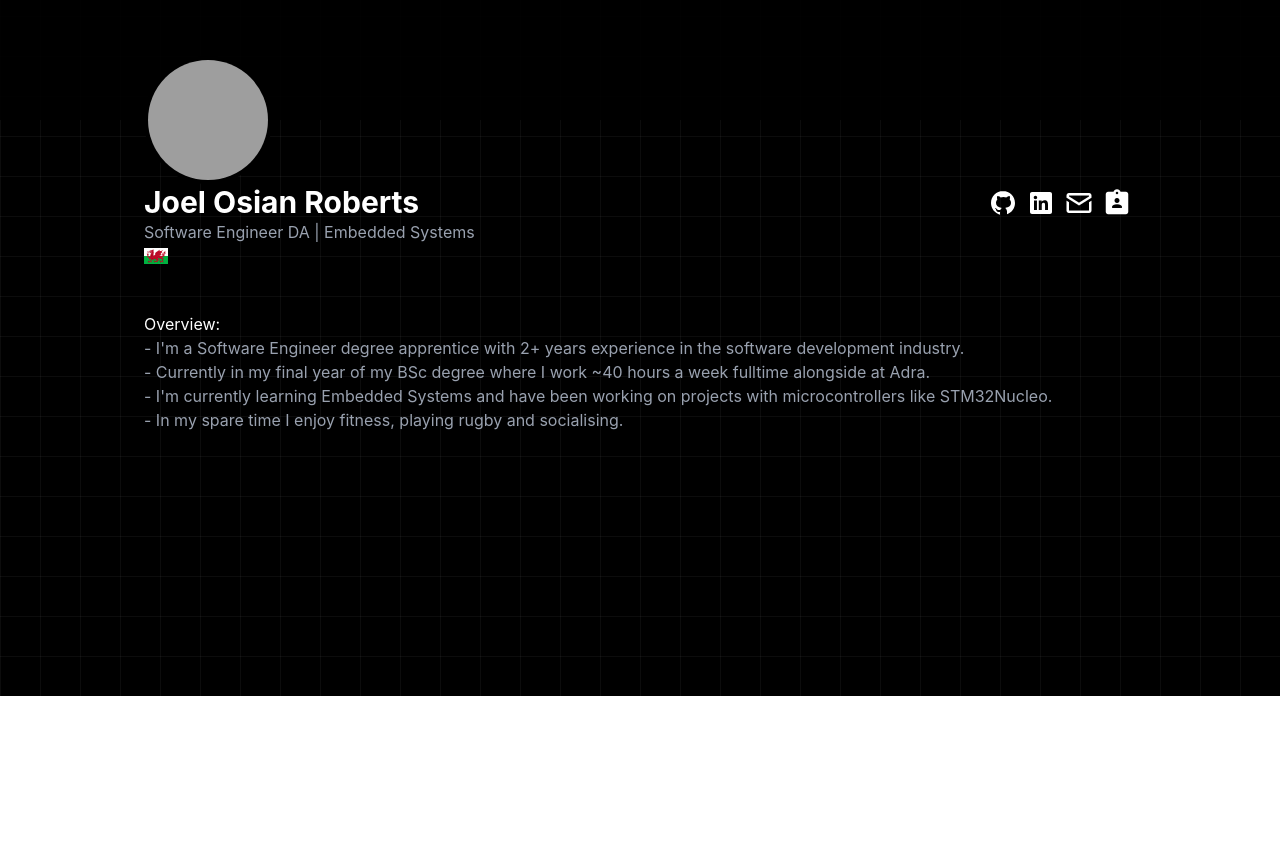
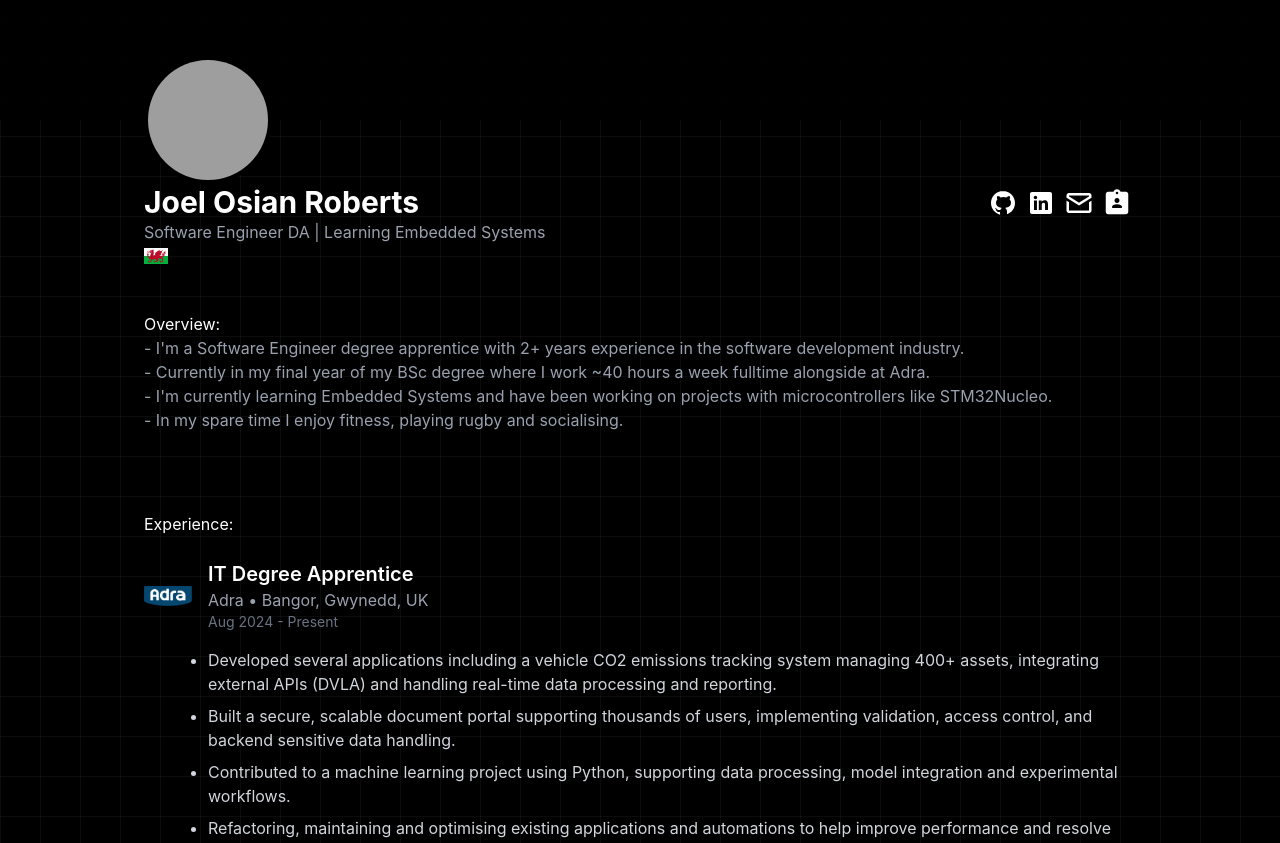
Before and after one commit to joel06rob/react-portfolio, a React (Vite) app in the folder react-portfolio/: page / in a window 1280 px wide. Shown: the part 104-947 px from the top of the page. Before the commit the page ends 800 px from the top, so only its background shows below. Built offline with nearby package versions, Linux system fonts and the light colour scheme; grey boxes are pictures that could not be loaded.

Commit message:
experience - structure and setup

```diff
--- a/react-portfolio/index.html
+++ b/react-portfolio/index.html
@@ -5,7 +5,7 @@
     <meta name="viewport" content="width=device-width, initial-scale=1.0" />
     <title>react-portfolio</title>
   </head>
-  <body>
+  <body class="bg-black">
     <div id="root"></div>
     <script type="module" src="/src/main.jsx"></script>
   </body>
--- a/react-portfolio/src/App.jsx
+++ b/react-portfolio/src/App.jsx
@@ -1,9 +1,10 @@
 import About from "./components/About"
+import Experience from "./components/Experience";
 
 function App() {
   return(
-    <div className="min-h-screen bg-black text-white">
-      <div className="absolute inset-0 animate-pulseGrid"
+    <div className="relative min-h-screen bg-black text-white">
+      <div className="absolute inset-0 z-0 animate-pulseGrid"
       style={{
       backgroundImage: `
         linear-gradient(rgba(255, 255, 255,0.05) 1px, transparent 1px),
@@ -13,7 +14,7 @@ function App() {
       }}/>
         <About></About>
         <div className="relative z-10 max-w-5xl mx-auto px-4">
-
+          <Experience></Experience>
         </div>
 
     </div>
--- a/react-portfolio/src/components/About.jsx
+++ b/react-portfolio/src/components/About.jsx
@@ -16,7 +16,7 @@ export default function About(){
                 <div className="flex-col">
                     <h1 className="text-3xl font-bold">Joel Osian Roberts</h1>
                     <p className="text-gray-400">
-                        Software Engineer DA | Embedded Systems
+                        Software Engineer DA | Learning Embedded Systems
                     </p>
                     <img className="mt-1 w-6 h-4" src="/welshflag.svg"></img>
                 </div>
--- /dev/null
+++ b/react-portfolio/src/components/Experience.jsx
@@ -0,0 +1,60 @@
+const experiences = [
+    {
+        role: "IT Degree Apprentice",
+        company: "Adra",
+        location: "Bangor, Gwynedd, UK",
+        date: "Aug 2024 - Present",
+        logo: "/adra-logo.png",
+        desc: [
+            "Developed several applications including a vehicle CO2 emissions tracking system managing 400+ assets, integrating external APIs (DVLA) and handling real-time data processing and reporting.",
+            "Built a secure, scalable document portal supporting thousands of users, implementing validation, access control, and backend sensitive data handling.",
+            "Contributed to a machine learning project using Python, supporting data processing, model integration and experimental workflows.",
+            "Refactoring, maintaining and optimising existing applications and automations to help improve performance and resolve system limitations.",
+            "Assisted with integrating AI into the organisation through building AI automations, chatbots and upskilling staff with skills for a better and more efficient use of AI.",
+            "Provided technical support and debugging for production systems, diagnosing issues across applications for users."
+        ],
+        url: "https://www.adra.co.uk"
+    }
+]
+
+
+export default function Experience(){
+    return(
+        <section>
+            <p className="pt-20 pb-6">Experience:</p>
+            {experiences.map((exp, index) => (
+            <div key={index} className="mb-10">
+
+            {/* Top row */}
+            <div className="flex items-center gap-4">
+                <img
+                src={exp.logo}
+                alt={exp.company}
+                className="w-12 h-12 object-contain"
+                />
+
+                <div>
+                <h3 className="text-xl font-semibold">{exp.role}</h3>
+                <p className="text-gray-400">
+                    {exp.company} • {exp.location}
+                </p>
+                <p className="text-sm text-gray-500">{exp.date}</p>
+                </div>
+            </div>
+
+            {/* Description list */}
+            <ul className="list-disc ml-16 mt-4 space-y-2">
+                {exp.desc.map((point, i) => (
+                <li key={i} className="text-gray-300">
+                    {point}
+                </li>
+                ))}
+            </ul>
+
+            </div>
+        ))}
+
+
+        </section>
+    );
+}
```
Also changed, not shown: react-portfolio/public/adra-logo.png (added).
